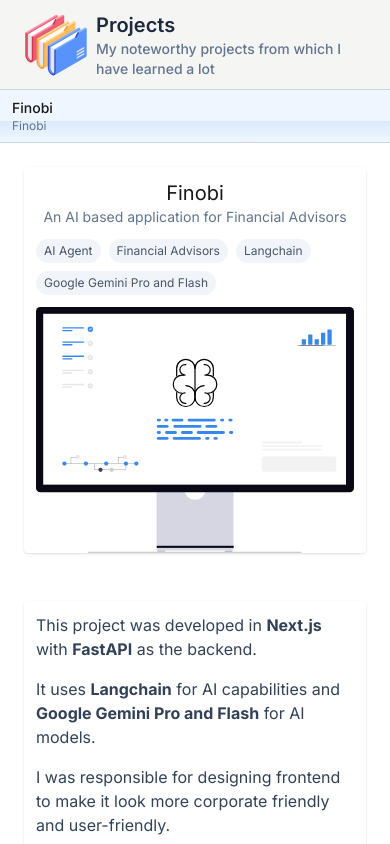
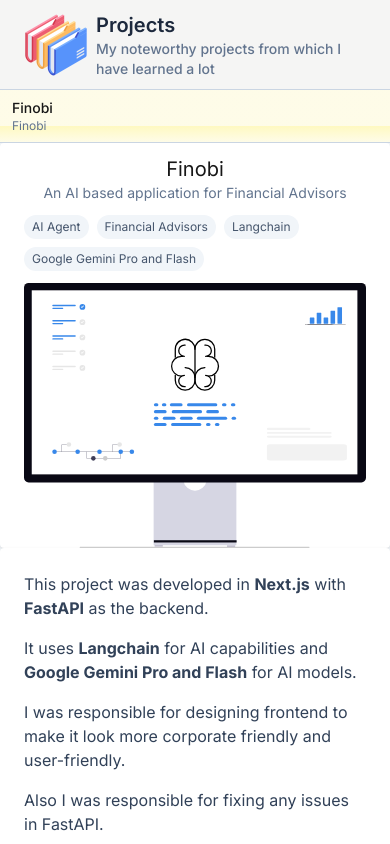
Before and after one commit to mhdmatheen/matheen-portfolio-desktop-style, a Next.js app: page /projects in a window 390 px wide. Shown: the top 844 px of the page. Built offline with nearby package versions, Linux system fonts and the light colour scheme; a web font is replaced by a local one.

Commit message:
Made projects page and its component responsive

```diff
--- a/src/app/(windows)/projects/components/project-body.tsx
+++ b/src/app/(windows)/projects/components/project-body.tsx
@@ -9,7 +9,7 @@
 
 export default function ProjectBody({ children, className, horizontallyCentered, verticallyCentered }: ProjectBodyProps) {
     return(
-        <div className={`bg-white p-3 aspect-video rounded shadow text-slate-700 space-y-4 flex flex-col ${horizontallyCentered && "items-center"} ${verticallyCentered && "justify-center"} ${className}`}>
+        <div className={`bg-white p-6 md:px-3 md:py-3 aspect-video rounded shadow text-slate-700 space-y-4 flex flex-col ${horizontallyCentered && "items-center"} ${verticallyCentered && "justify-center"} ${className}`}>
             {children}
         </div>
     );
--- a/src/app/(windows)/projects/components/project-heading.tsx
+++ b/src/app/(windows)/projects/components/project-heading.tsx
@@ -7,7 +7,7 @@
 
 export default function ProjectHeading({ project }: ProjectHeadingProps) {
     return (
-        <div className="flex flex-col items-center bg-white pt-3 px-3 rounded shadow aspect-video">
+        <div className="flex flex-col items-center bg-white pt-3 px-6 md:px-3 rounded shadow aspect-video">
             <div className="flex flex-col items-center">
                 <h1 className="text-xl">{project.title}</h1>
                 <div className="text-sm text-slate-500">{project.description}</div>
--- a/src/app/(windows)/projects/page.tsx
+++ b/src/app/(windows)/projects/page.tsx
@@ -91,11 +91,11 @@
                         `}
                         onClick={() => handleProjectSelect(project.id)}
                     >
-                        <div id={project.id} className={`px-3 py-2 border-b border-slate-300 ${selectedProjectId === project.id ? "bg-gradient-to-b from-blue-50 via-blue-100 to-blue-50 from-60% via-60%" : ""}`}>
+                        <div id={project.id} className={`px-3 py-2 border-b border-slate-300 ${selectedProjectId === project.id ? "bg-gradient-to-b from-yellow-50 via-yellow-100 to-yellow-50 from-70% via-70%" : ""}`}>
                             <div className="font-medium text-sm">{project.title}</div>
                             <div className="text-xs text-slate-500">{project.company}</div>
                         </div>
-                        <div className={`bg-white ${selectedProjectId === project.id ? "h-auto" : "h-0"} smooth-transition transition-all duration-300 overflow-hidden`}>
+                        <div className={`bg-slate-100 ${selectedProjectId === project.id ? "h-auto" : "h-0"} smooth-transition transition-all duration-300 overflow-hidden`}>
                             <ProjectPage project={project} />
                         </div>
                     </div>
--- a/src/app/(windows)/projects/pages/carisma-lms.tsx
+++ b/src/app/(windows)/projects/pages/carisma-lms.tsx
@@ -9,7 +9,7 @@
 
 export default function CarismaLms({ project }: CarismaLmsProps) {
     return (
-        <div className="p-6 space-y-12">
+        <div className="md:p-6 space-y-0 md:space-y-12">
             <ProjectHeading project={project} />
             <ProjectBody verticallyCentered={true}>
                 <p>Carisma LMS is a Learning Management System for Carisma Solutions</p>
--- a/src/app/(windows)/projects/pages/clientsmsfportal.tsx
+++ b/src/app/(windows)/projects/pages/clientsmsfportal.tsx
@@ -9,7 +9,7 @@
 
 export default function ClientPortal({ project }: ClientPortalProps) {
     return (
-        <div className="p-6 space-y-12">
+        <div className="md:p-6 space-y-0 md:space-y-12">
             <ProjectHeading project={project} />
             <ProjectBody verticallyCentered={true}>
                 <p>Client Portal is a dashboard application for SMSF and other type of clients to manage their given jobs and tasks.</p>
--- a/src/app/(windows)/projects/pages/customwebsites.tsx
+++ b/src/app/(windows)/projects/pages/customwebsites.tsx
@@ -9,7 +9,7 @@
 
 export default function CustomWebsites({ project }: CustomWebsitesProps) {
     return (
-        <div className="p-6 space-y-12">
+        <div className="md:p-6 space-y-0 md:space-y-12">
             <ProjectHeading project={project} />
             <ProjectBody verticallyCentered={true}>
                 <p>More than 20 custom tailored websites for clients based on business requirements</p>
--- a/src/app/(windows)/projects/pages/finobi.tsx
+++ b/src/app/(windows)/projects/pages/finobi.tsx
@@ -9,7 +9,7 @@
 
 export default function FinobiPage({ project }: FinobiPageProps) {
     return (
-        <div className="p-6 space-y-12">
+        <div className="md:p-6 space-y-0 md:space-y-12">
             <ProjectHeading project={project} />
             <ProjectBody verticallyCentered={true}>
                 <p>This project was developed in <strong>Next.js</strong> with <strong>FastAPI</strong> as the backend.</p>
--- a/src/app/(windows)/projects/pages/navigatio.tsx
+++ b/src/app/(windows)/projects/pages/navigatio.tsx
@@ -9,7 +9,7 @@
 
 export default function Navigatio({ project }: NavigatioProps) {
     return (
-        <div className="p-6 space-y-12">
+        <div className="md:p-6 space-y-0 md:space-y-12">
             <ProjectHeading project={project} />
             <ProjectBody verticallyCentered={true}>
                 <p>Navigatio Flight Ticket Booking System is a mobile app for wedding planning and management</p>
--- a/src/app/(windows)/projects/pages/weddingapp.tsx
+++ b/src/app/(windows)/projects/pages/weddingapp.tsx
@@ -9,7 +9,7 @@
 
 export default function WeddingApp({ project }: WeddingAppProps) {
     return (
-        <div className="p-6 space-y-12">
+        <div className="md:p-6 space-y-0 md:space-y-12">
             <ProjectHeading project={project} />
             <ProjectBody verticallyCentered={true}>
                 <p>Wedding App is a mobile app for wedding planning and management</p>
```
